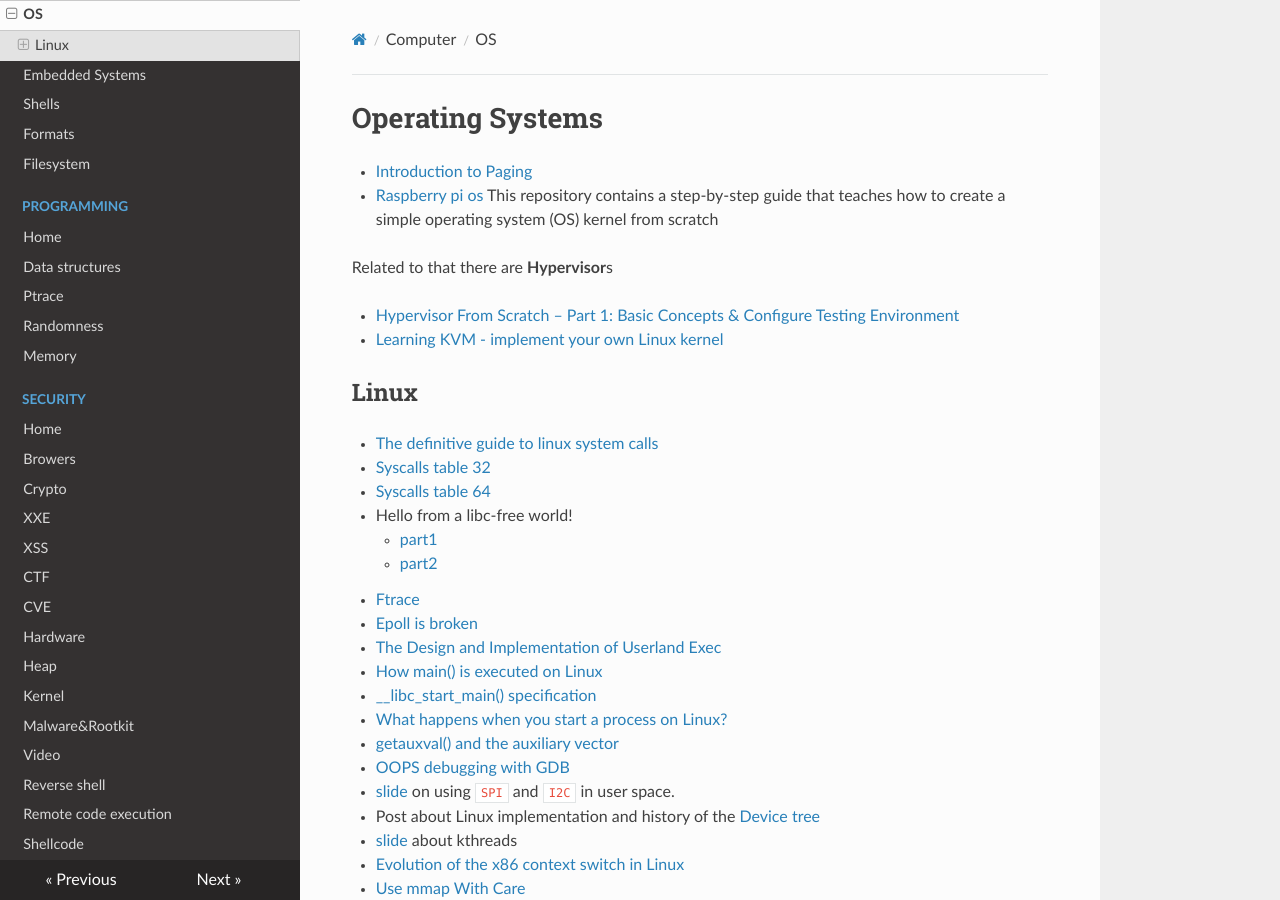
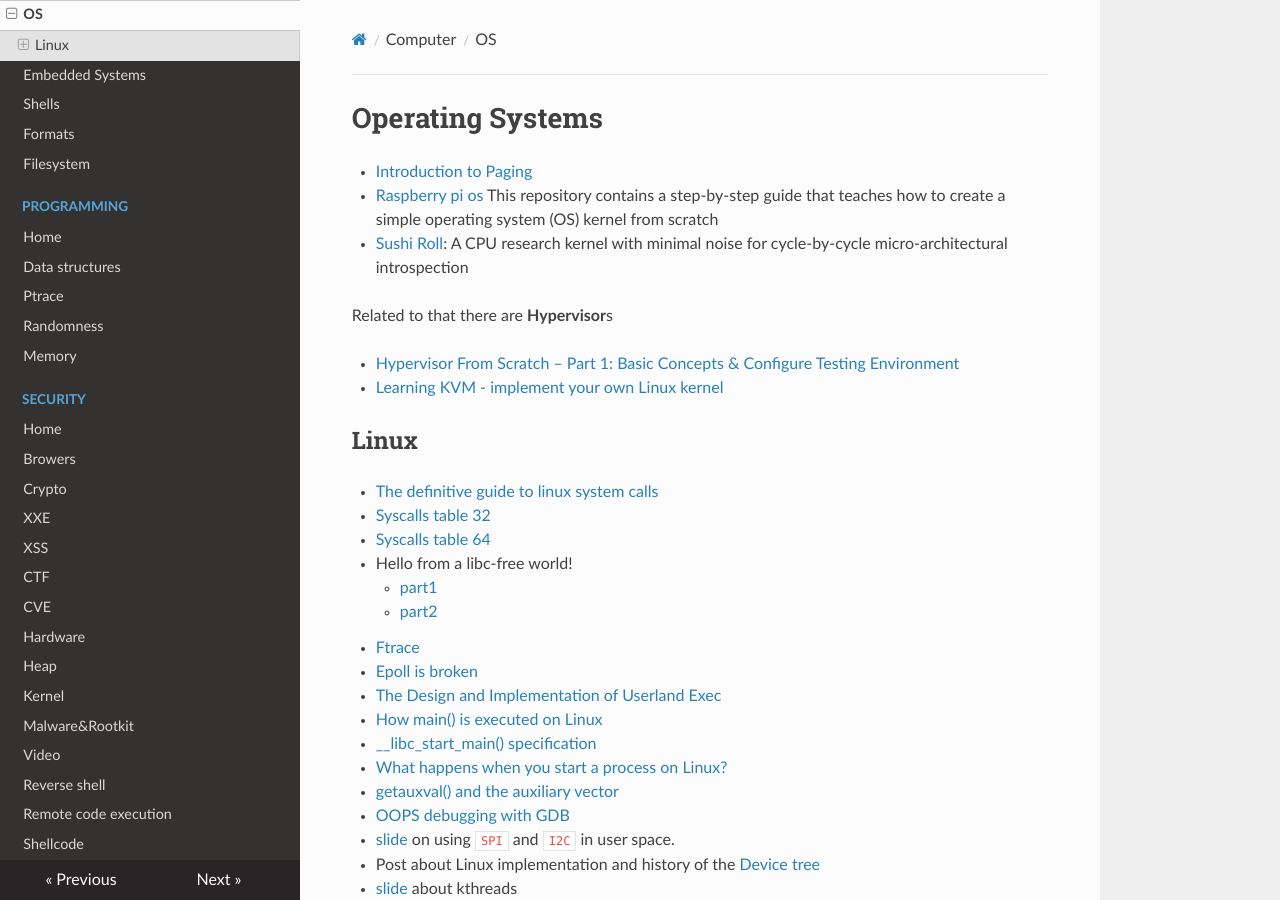
Before and after one commit to gipi/low-level, an MkDocs documentation site: the page built from docs/os/index.md, in a window 1280 px wide and 900 px high. Built offline with MkDocs 1.6.1, drawn with Linux system fonts in a browser that asks for light colours; nearby versions of some CDN libraries; old or Windows-style settings are respelled for this version of MkDocs.

Commit message:
Update index.md

```diff
--- a/docs/os/index.md
+++ b/docs/os/index.md
@@ -2,6 +2,7 @@
 
  - [Introduction to Paging](https://os.phil-opp.com/paging-introduction/)
  - [Raspberry pi os](https://github.com/s-matyukevich/raspberry-pi-os) This repository contains a step-by-step guide that teaches how to create a simple operating system (OS) kernel from scratch
+ - [Sushi Roll](https://gamozolabs.github.io/metrology/2019/08/19/sushi_roll.html): A CPU research kernel with minimal noise for cycle-by-cycle micro-architectural introspection
 
 Related to that there are **Hypervisor**s
 
```
